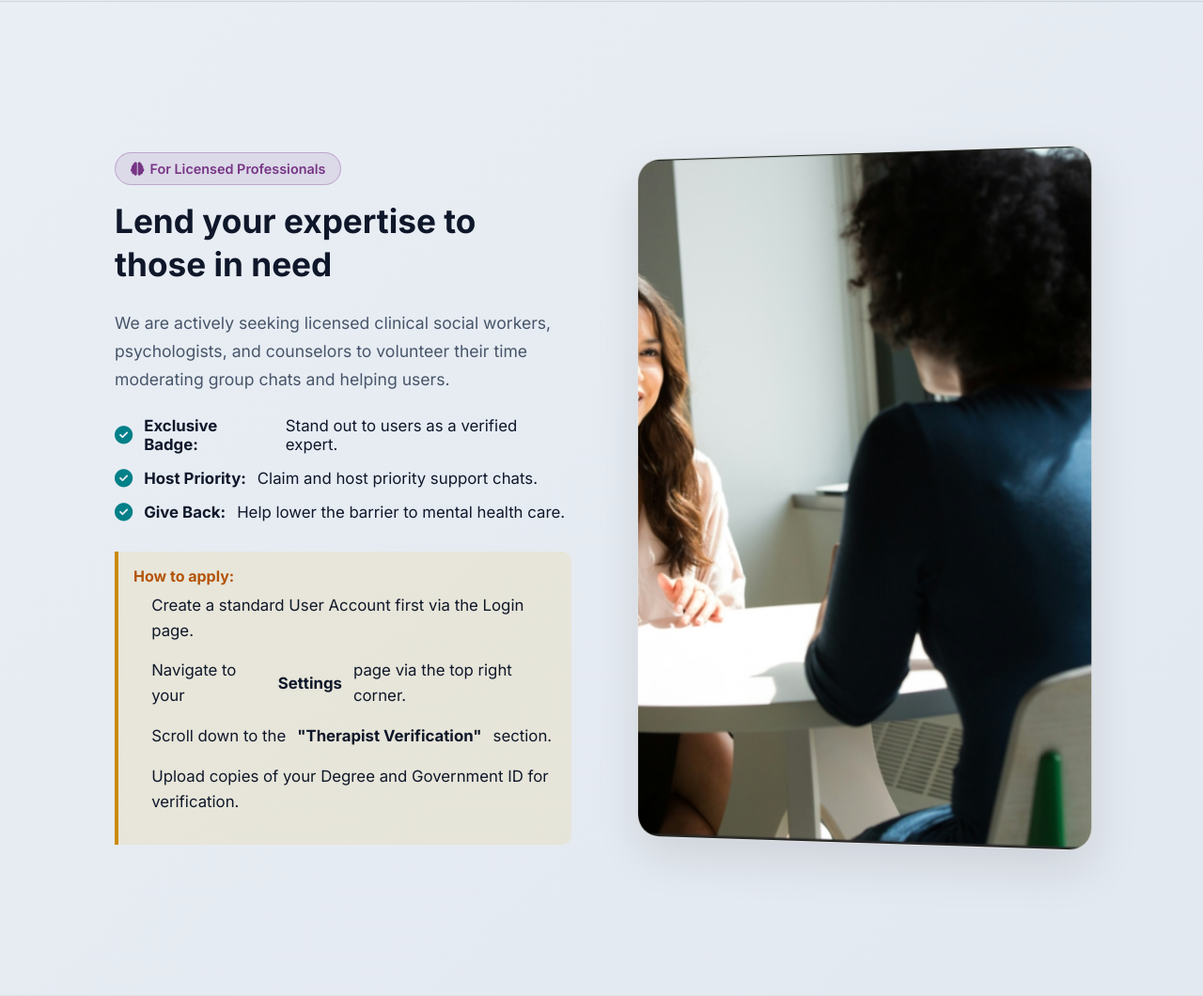
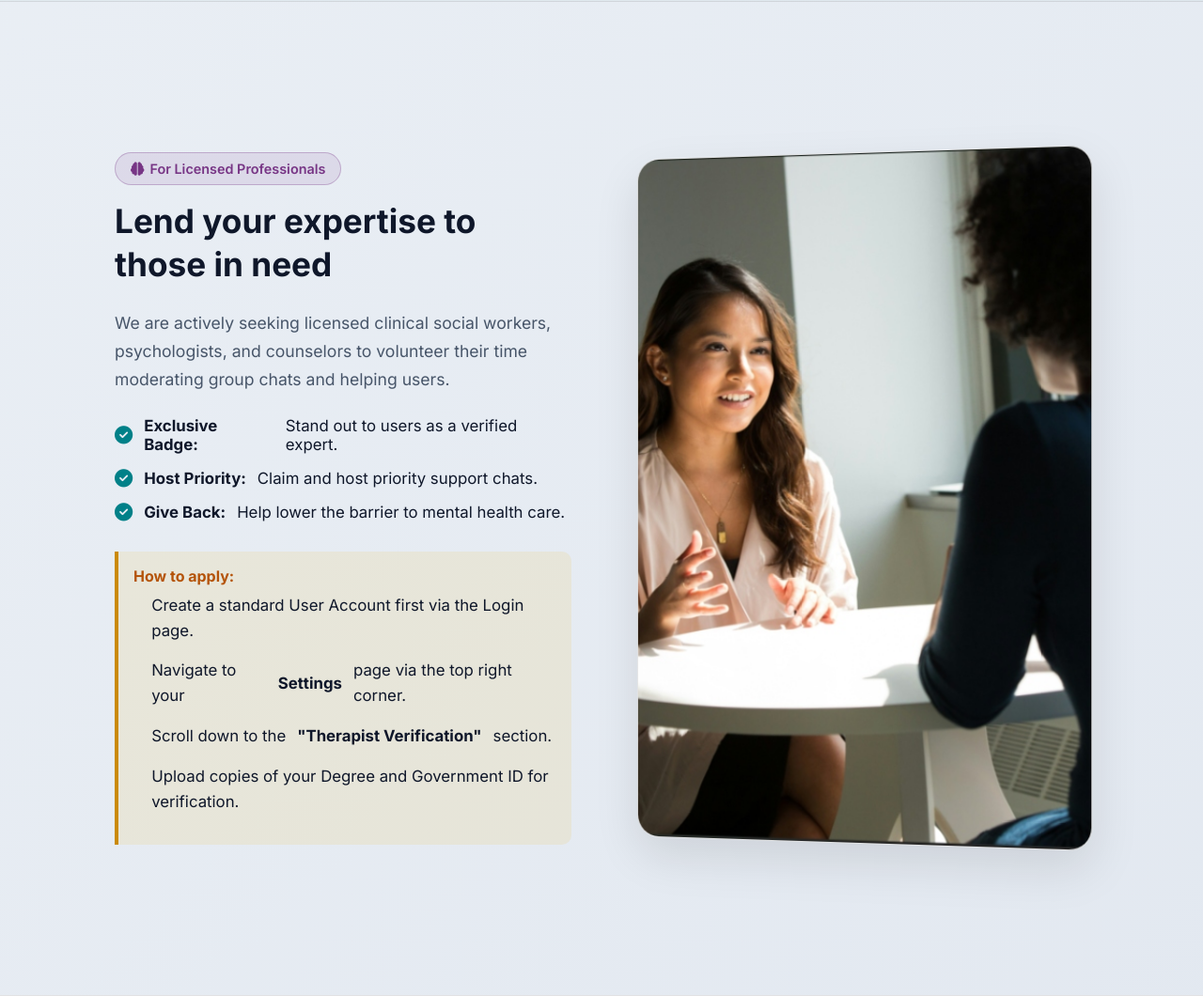
Before and after one commit to BaconFace288/HackYSU-Project, a FastAPI app: page / in a window 1280 px wide. Shown: the part 2833-3893 px from the top of the page at 94% size. Run offline with FastAPI, Linux system fonts and the light colour scheme; some libraries are stand-ins or nearby versions.

Commit message:
fix: shift therapist image left to show full face

```diff
--- a/templates/landing.html
+++ b/templates/landing.html
@@ -667,7 +667,7 @@
             </div>
 
             <div class="image-wrapper glass-image" style="padding: 0; overflow: hidden; display: flex; align-items: center; justify-content: center; height: 100%; min-height: 400px; border-radius: 24px; border: 1px solid var(--border);">
-                <img src="/static/image2.jpg" alt="Therapist verification" style="width: 100%; height: 100%; object-fit: cover; object-position: center 20%;">
+                <img src="/static/image2.jpg" alt="Therapist verification" style="width: 100%; height: 100%; object-fit: cover; object-position: 30% 20%;">
             </div>
         </div>
     </section>
```
